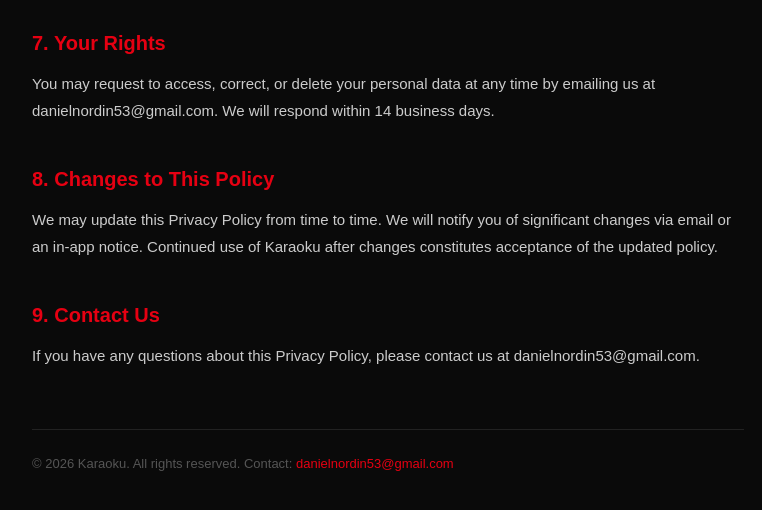
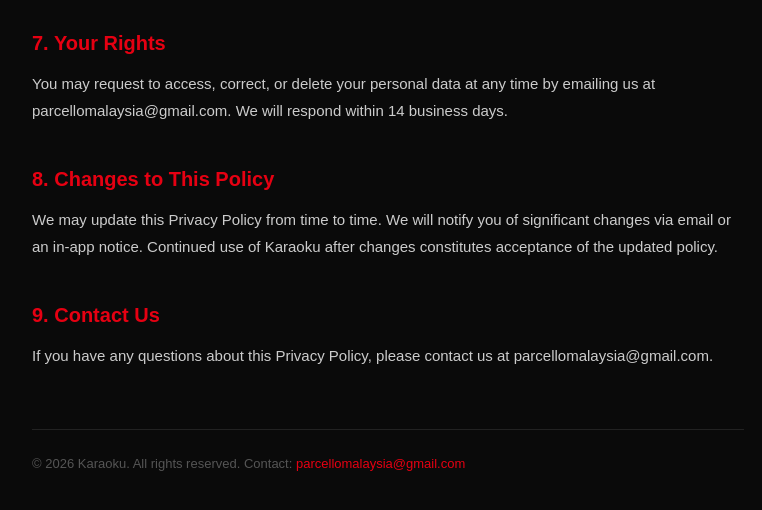
Before and after one commit to parcellomalaysia-a11y/karaoku, a Next.js app: page /privacy in a window 1280 px wide. Shown: the part 1062-1572 px from the top of the page, without its empty margins (252-1014 px from the left). Built offline with nearby package versions, Linux system fonts and the light colour scheme.

Commit message:
fix: set contact email to parcellomalaysia@gmail.com

```diff
--- a/src/app/privacy/page.tsx
+++ b/src/app/privacy/page.tsx
@@ -19,7 +19,7 @@ export default function PrivacyPage() {
 
         <p style={{ color: '#555', fontSize: 13, marginTop: 60, borderTop: '1px solid #222', paddingTop: 24 }}>
           © {new Date().getFullYear()} Karaoku. All rights reserved. Contact:{' '}
-          <a href="mailto:danielnordin53@gmail.com" style={{ color: '#E60012' }}>danielnordin53@gmail.com</a>
+          <a href="mailto:parcellomalaysia@gmail.com" style={{ color: '#E60012' }}>parcellomalaysia@gmail.com</a>
         </p>
       </div>
     </main>
@@ -60,7 +60,7 @@ const sections = [
   {
     title: '7. Your Rights',
     content:
-      'You may request to access, correct, or delete your personal data at any time by emailing us at danielnordin53@gmail.com. We will respond within 14 business days.',
+      'You may request to access, correct, or delete your personal data at any time by emailing us at parcellomalaysia@gmail.com. We will respond within 14 business days.',
   },
   {
     title: '8. Changes to This Policy',
@@ -70,6 +70,6 @@ const sections = [
   {
     title: '9. Contact Us',
     content:
-      'If you have any questions about this Privacy Policy, please contact us at danielnordin53@gmail.com.',
+      'If you have any questions about this Privacy Policy, please contact us at parcellomalaysia@gmail.com.',
   },
 ]
--- a/src/app/terms/page.tsx
+++ b/src/app/terms/page.tsx
@@ -19,7 +19,7 @@ export default function TermsPage() {
 
         <p style={{ color: '#555', fontSize: 13, marginTop: 60, borderTop: '1px solid #222', paddingTop: 24 }}>
           © {new Date().getFullYear()} Karaoku. All rights reserved. Contact:{' '}
-          <a href="mailto:danielnordin53@gmail.com" style={{ color: '#E60012' }}>danielnordin53@gmail.com</a>
+          <a href="mailto:parcellomalaysia@gmail.com" style={{ color: '#E60012' }}>parcellomalaysia@gmail.com</a>
         </p>
       </div>
     </main>
@@ -80,6 +80,6 @@ const sections = [
   {
     title: '11. Contact',
     content:
-      'For questions about these Terms, contact us at danielnordin53@gmail.com.',
+      'For questions about these Terms, contact us at parcellomalaysia@gmail.com.',
   },
 ]
```
